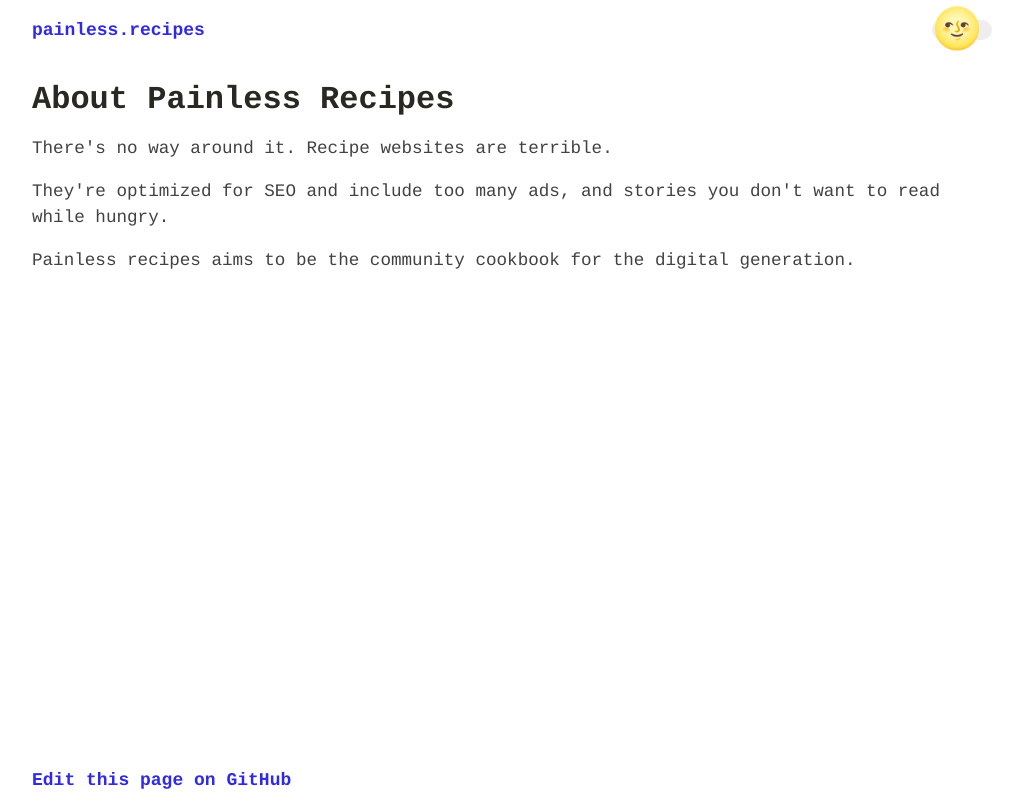
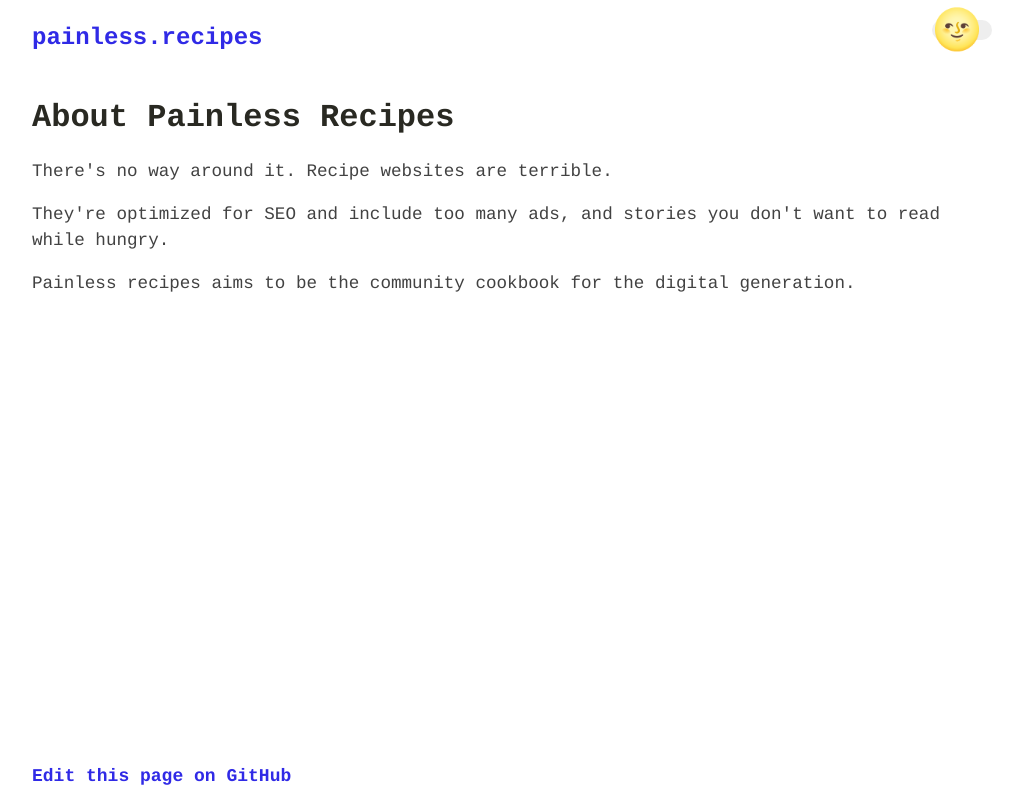
Before and after one commit to aaronmaturen/painless-recipes, an Eleventy site: page src/about.md in a window 1280 px wide. Shown: the whole page, without its empty margins (128-1151 px from the left). Built offline with nearby package versions, Linux system fonts and the light colour scheme; Eleventy itself is replaced by a stand-in of ours; files that its build step writes are made by us from their sources.

Commit message:
tweak css

```diff
--- a/src/_includes/layout.njk
+++ b/src/_includes/layout.njk
@@ -20,6 +20,7 @@
     </nav>
     <main>
     {% if title %}<h1>{{ title }}</h1>{% endif %}
+    {% if subtitle %}<div role="doc-subtitle">{{ subtitle }}</div>{% endif %}
     <p>
     {% if date %}Published {{ date | dtFormat }}{% endif %}
     {% if author.twitter %}<a href="https://twitter.com/{{ author.twitter }}">@{{ author.twitter }}</a>{% endif %}
--- a/src/_includes/theme.css
+++ b/src/_includes/theme.css
@@ -22,7 +22,8 @@ html {
 
 body {
   height: 100%;
-  font-family: Courier, Monaco, monospace;
+  line-height: 1.5;
+  font-family: 'Andalé Mono', Courier, Monaco, monospace;
   background-color: var(--bg-color);
   color: var(--font-color);
   max-width: 90%;
@@ -42,8 +43,17 @@ footer {
 h1 {
     color: var(--heading-color);
     font-size: 2rem;
-    margin-bottom: 1vh;
+    margin-block-start: 0;
+    margin-block-end: 0;
+    margin-inline-start: 0;
+    margin-inline-end: 0;
 }
+
+[role="doc-subtitle"] {
+  color: var(--heading-color);
+  font-size: 1.25rem;
+}
+
 
 p {
   font-size: 1.1rem;
@@ -83,6 +93,7 @@ main {
 }
 
 nav {
+  font-size: 1.5rem;
   display: flex;
   justify-content: flex-end;
   padding: 20px 0;
@@ -118,7 +129,7 @@ nav {
   content: "\01F431";
   position: absolute;
   left: 0;
-  top: -15px;
+  top: -17px;
   font-size: 40px;
   transition: 0.2s;
 }
```
